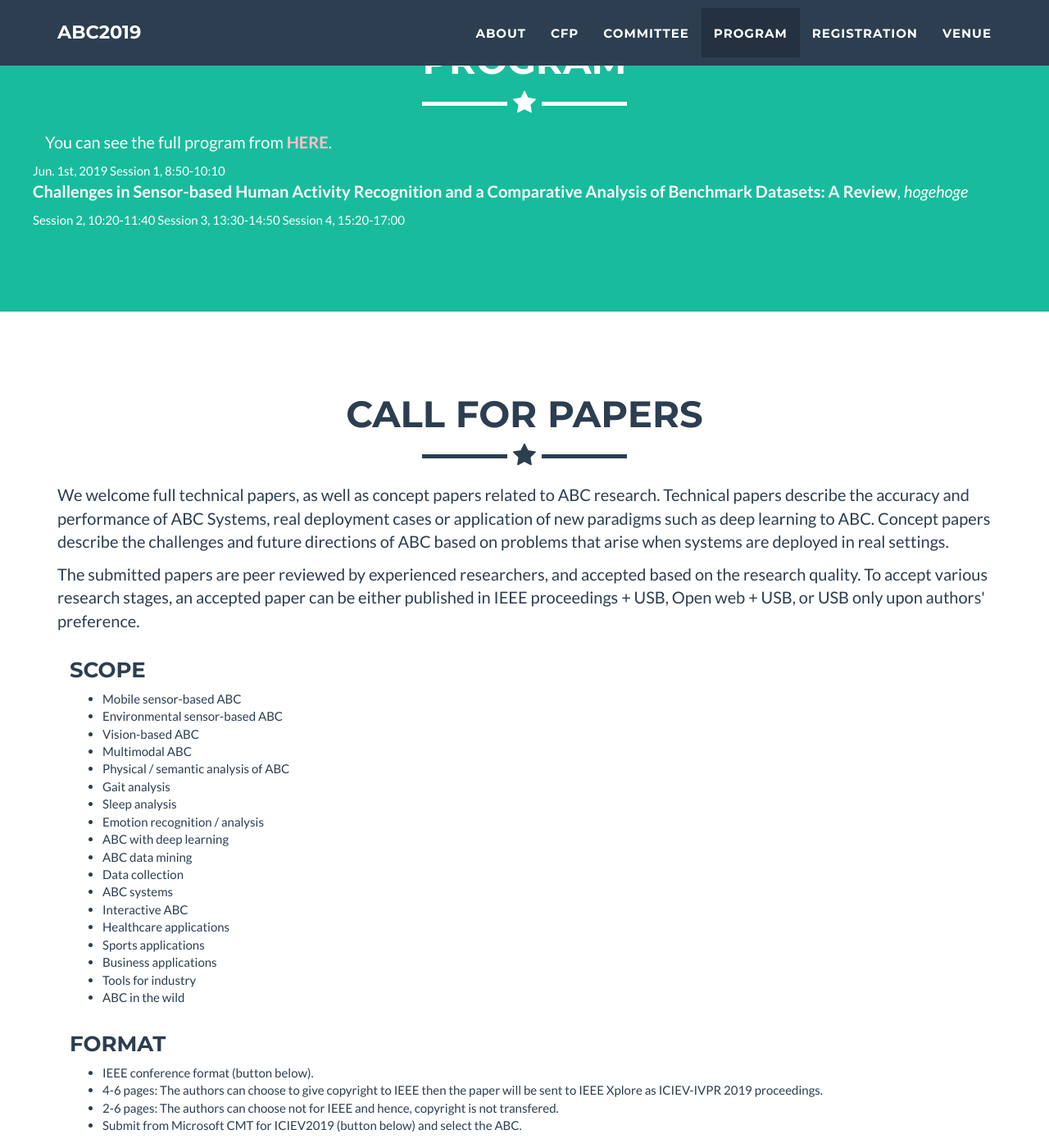
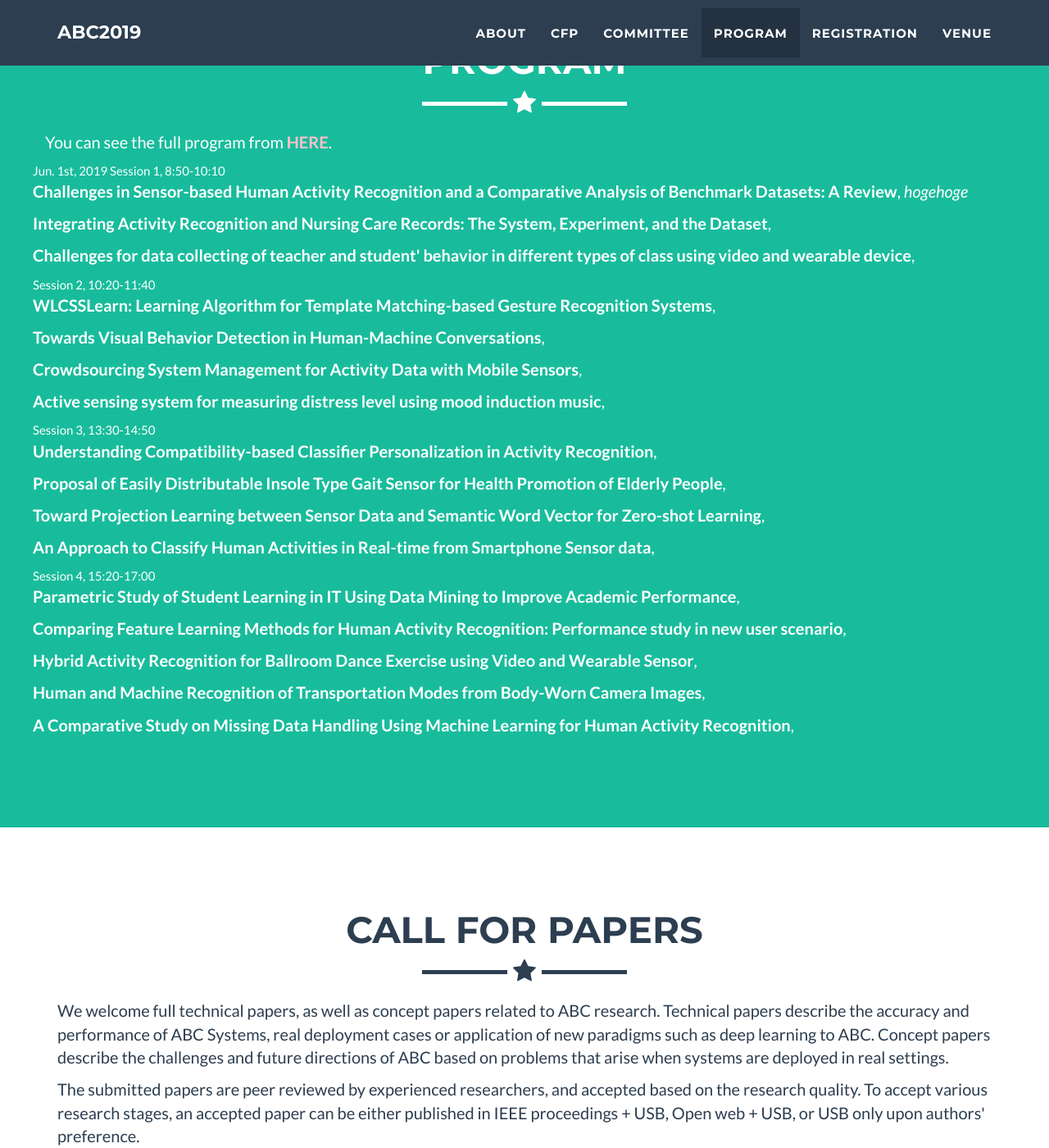
Before and after one commit to abc-research/2019, a Jekyll site: the page built from index.html, in a window 1280 px wide and 1400 px high, scrolled down 1703 px. Shown: the whole window at 82% size. Built offline with Jekyll 4.4.1, drawn with Linux system fonts in a browser that asks for light colours.

Commit message:
Update _config.yml

```diff
--- a/_config.yml
+++ b/_config.yml
@@ -56,12 +56,30 @@ program:
         paper:
           - title: "Challenges in Sensor-based Human Activity Recognition and a Comparative Analysis of Benchmark Datasets: A Review"
             authors: hogehoge
+          - title: "Integrating Activity Recognition and Nursing Care Records: The System, Experiment, and the Dataset"
+          - title: "Challenges for data collecting of teacher and student' behavior in different types of class using video and wearable device"
       - name: Session 2
         time: "10:20-11:40"
+        paper:
+          - title: "WLCSSLearn: Learning Algorithm for Template Matching-based Gesture Recognition Systems"
+          - title: "Towards Visual Behavior Detection in Human-Machine Conversations"
+          - title: "Crowdsourcing System Management for Activity Data with Mobile Sensors"
+          - title: "Active sensing system for measuring distress level using mood induction music"
       - name: Session 3
         time: "13:30-14:50"
+        paper:
+          - title: "Understanding Compatibility-based Classifier Personalization in Activity Recognition"
+          - title: "Proposal of Easily Distributable Insole Type Gait Sensor for Health Promotion of Elderly People"
+          - title: "Toward Projection Learning between Sensor Data and Semantic Word Vector for Zero-shot Learning"
+          - title: "An Approach to Classify Human Activities in Real-time from Smartphone Sensor data"
       - name: Session 4
         time: "15:20-17:00"
+        paper:
+          - title: "Parametric Study of Student Learning in IT Using Data Mining to Improve Academic Performance"
+          - title: "Comparing Feature Learning Methods for Human Activity Recognition: Performance study in new user scenario"
+          - title: "Hybrid Activity Recognition for Ballroom Dance Exercise using Video and Wearable Sensor"
+          - title: "Human and Machine Recognition of Transportation Modes from Body-Worn Camera Images"
+          - title: "A Comparative Study on Missing Data Handling Using Machine Learning for Human Activity Recognition"
 
 
 # Committee members
```
